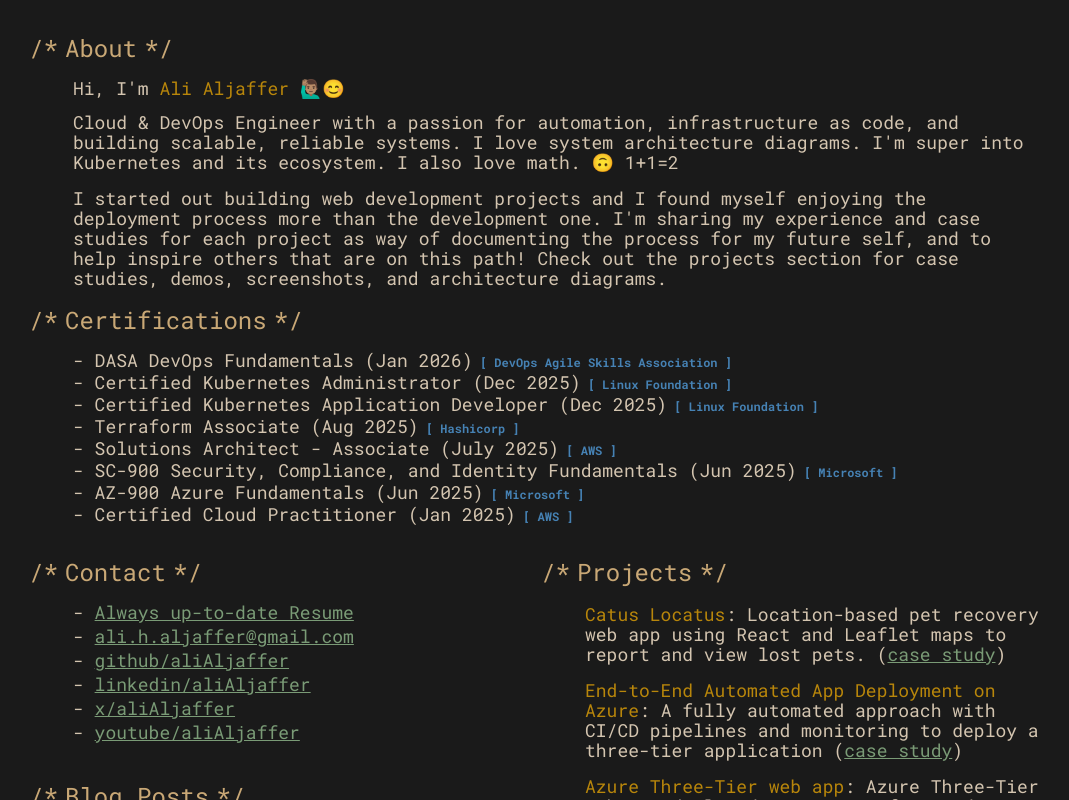
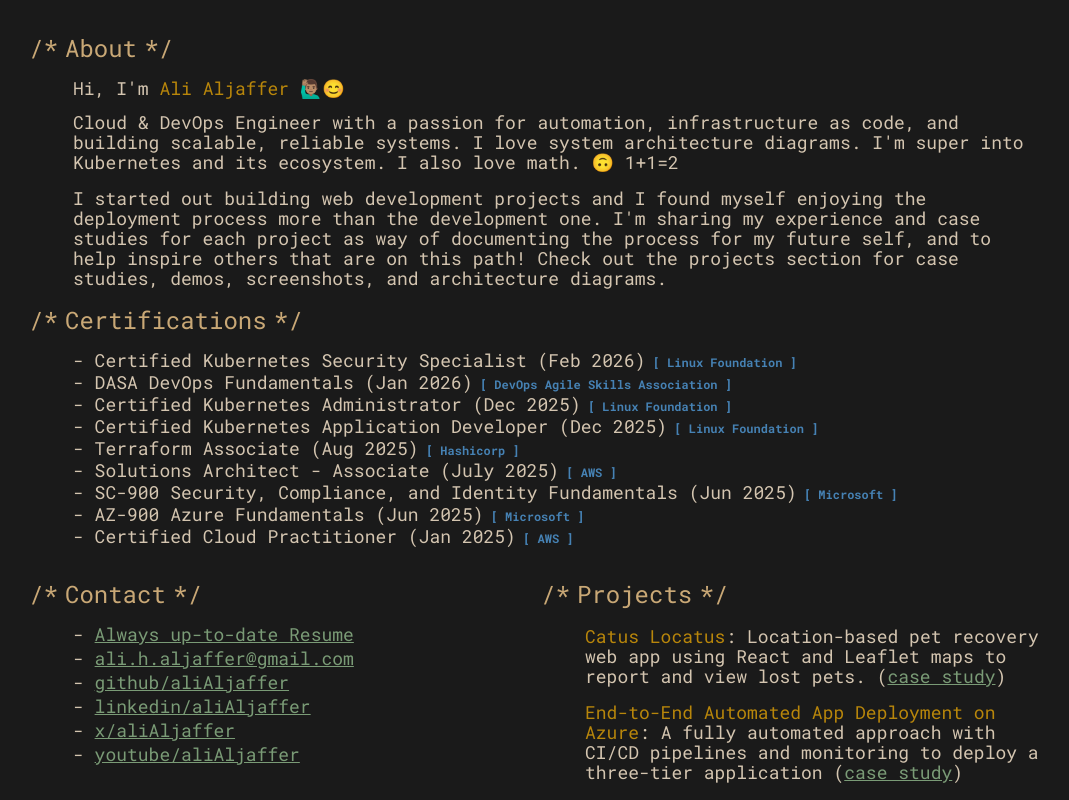
Before and after one commit to aliAljaffer/aliAljaffer.github.io, a Next.js app: page / in a window 1280 px wide. Shown: the top 800 px of the page, without its empty margins (95-1164 px from the left). Built offline with nearby package versions, Linux system fonts and the light colour scheme.

Commit message:
New certification. Oops!

```diff
--- a/src/app/page.tsx
+++ b/src/app/page.tsx
@@ -99,6 +99,13 @@ const certsData: Certification[] = [
     order: 8,
     wip: false,
   },
+  {
+    certification: "Certified Kubernetes Security Specialist",
+    provider: "Linux Foundation",
+    date: "Feb 2026",
+    order: 9,
+    wip: false,
+  },
 ];
 
 const projectsData = getVisibleCaseStudies("project");
```
